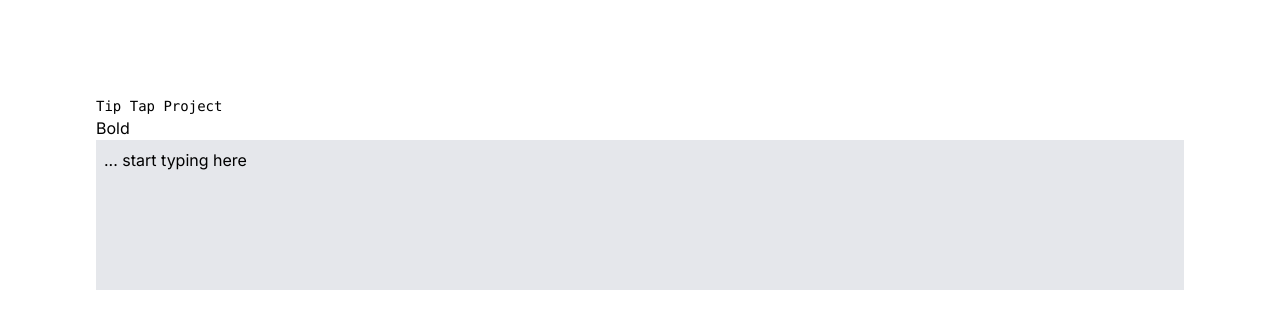
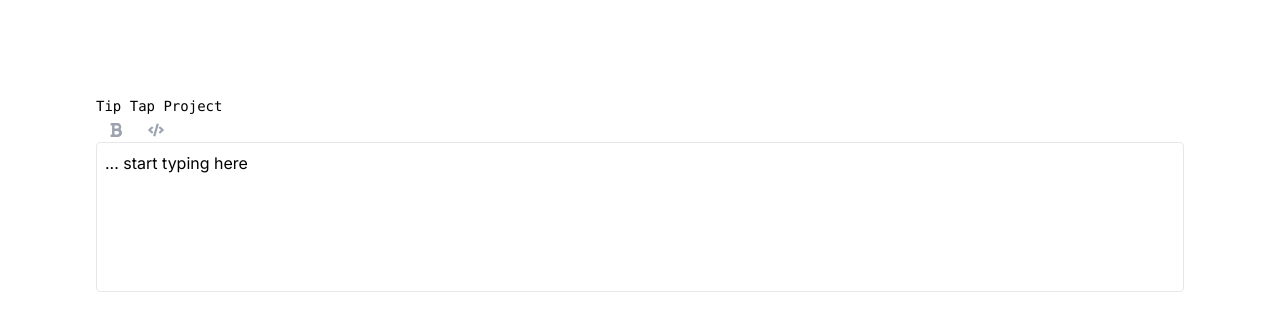
Before and after one commit to benroasting/tiptap-sandbox, a Next.js app: page / in a window 1280 px wide. Shown: the top 330 px of the page. Built offline with nearby package versions, Linux system fonts and the light colour scheme.

Commit message:
added bold and code

```diff
--- a/app/components/tiptap.tsx
+++ b/app/components/tiptap.tsx
@@ -3,13 +3,38 @@
 import Document from "@tiptap/extension-document";
 import Paragraph from "@tiptap/extension-paragraph";
 import Text from "@tiptap/extension-text";
+import Bold from "@tiptap/extension-bold";
+import CodeBlock from "@tiptap/extension-code-block";
 import { useEditor, EditorContent, Editor } from "@tiptap/react";
 import { useRef } from "react";
 
+import { FaBold, FaCode } from "react-icons/fa";
+
 const Menu = ({ editor }: { editor: Editor | null }) => {
+  if (!editor) {
+    return null;
+  }
+
   return (
-    <div className="flex border-sm border-gray-40">
-      <button>Bold</button>
+    <div className="flex ">
+      <button
+        onClick={() => editor.chain().focus().toggleBold().run()}
+        disabled={!editor.can().chain().focus().toggleBold().run()}
+        className={`flex min-w-[40px] justify-center pb-1 pt-1.5 hover:bg-gray-20 ${
+          editor.isActive("bold") ? "text-red-400" : "text-gray-400"
+        }`}
+      >
+        <FaBold />
+      </button>
+      <button
+        onClick={() => editor.chain().focus().toggleCodeBlock().run()}
+        disabled={!editor.can().chain().focus().toggleCodeBlock().run()}
+        className={`flex min-w-[40px] justify-center pb-1 pt-1.5 hover:bg-gray-20 ${
+          editor.isActive("codeBlock") ? "text-red-400" : "text-gray-400"
+        }`}
+      >
+        <FaCode />
+      </button>
     </div>
   );
 };
@@ -17,8 +42,24 @@ const Menu = ({ editor }: { editor: Editor | null }) => {
 const Tiptap = ({ content }: { content: string }) => {
   const inputRef = useRef<HTMLInputElement>(null);
 
+  const codeStyling = "text-white bg-black p-2";
+
   const editor = useEditor({
-    extensions: [Document, Paragraph, Text],
+    extensions: [
+      Document,
+      Paragraph,
+      Text,
+      Bold.configure({
+        HTMLAttributes: {
+          style: "font-weight: 600",
+        },
+      }),
+      CodeBlock.configure({
+        HTMLAttributes: {
+          class: codeStyling,
+        },
+      }),
+    ],
     content,
   });
 
@@ -27,7 +68,9 @@ const Tiptap = ({ content }: { content: string }) => {
       <Menu editor={editor} />
       <EditorContent
         editor={editor}
-        className="mb-4 w-full min-h-[150px] border-sm border-black-300 bg-gray-200 p-2"
+        className="mb-4 min-h-[150px] border rounded border-sm border-gray-30 p-2 [&>div]:outline-none"
+        onClick={() => editor?.commands.focus()}
+        value={content}
       />
     </div>
   );
--- a/package.json
+++ b/package.json
@@ -10,6 +10,7 @@
   },
   "dependencies": {
     "@tiptap/extension-blockquote": "^2.0.3",
+    "@tiptap/extension-code": "^2.0.3",
     "@tiptap/pm": "^2.0.3",
     "@tiptap/react": "^2.0.3",
     "@tiptap/starter-kit": "^2.0.3",
@@ -23,6 +24,7 @@
     "postcss": "8.4.24",
     "react": "18.2.0",
     "react-dom": "18.2.0",
+    "react-icons": "^4.9.0",
     "tailwindcss": "3.3.2",
     "typescript": "5.1.3"
   }
```
Also changed, not shown: 1 other file (tests, documents, lock files or other folders).
